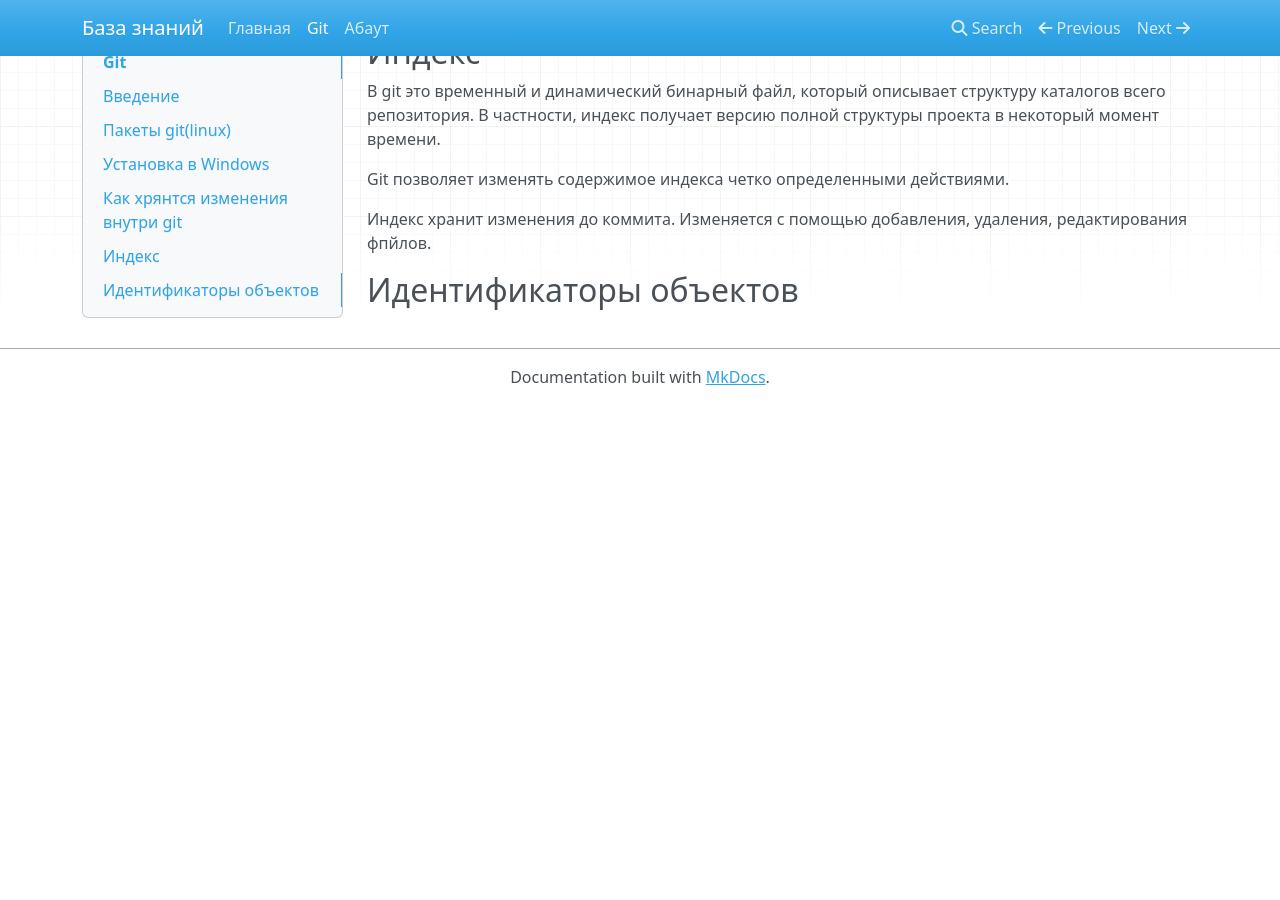
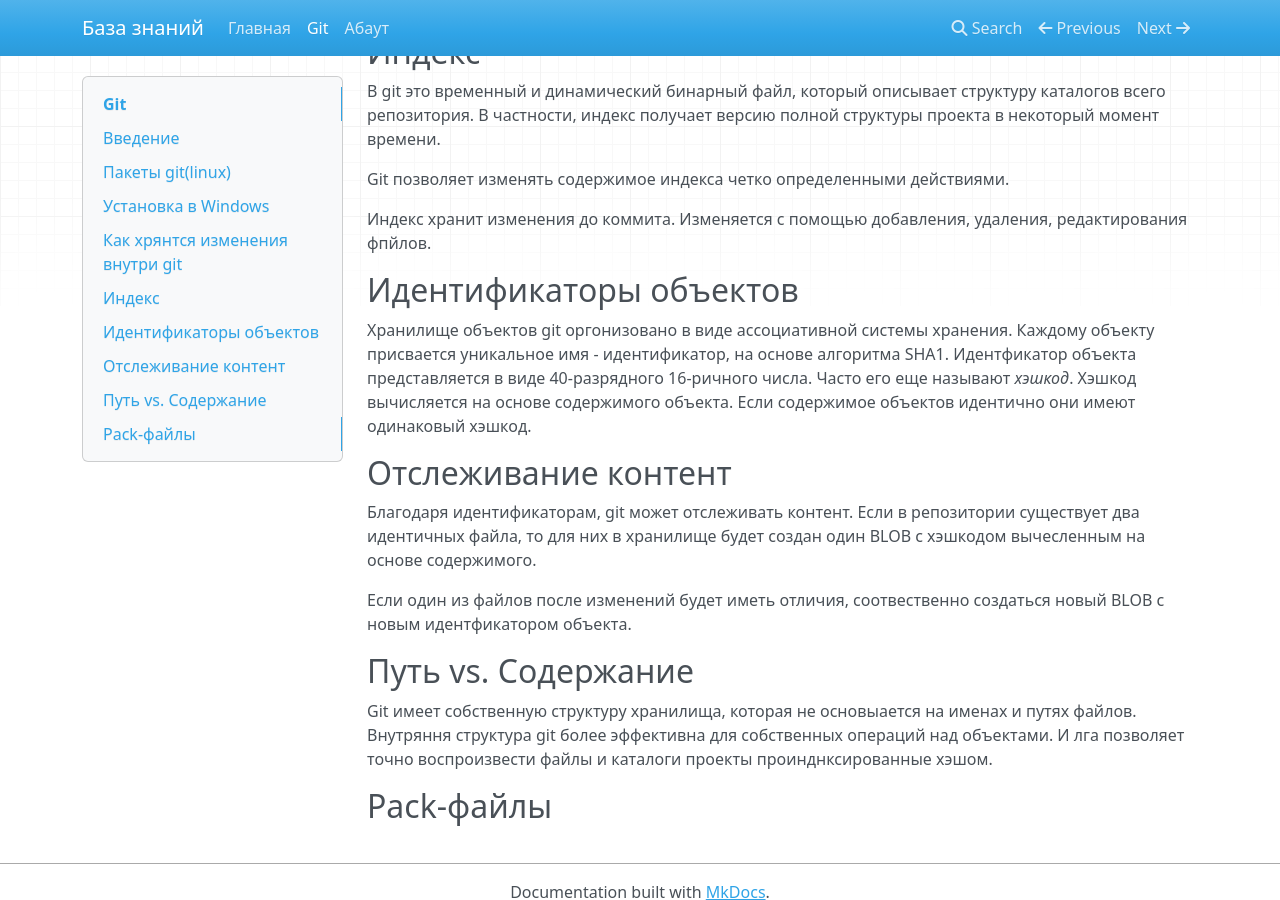
Before and after one commit to AMaslyakov/knowledge_base, an MkDocs documentation site: the page built from docs/git.md, in a window 1280 px wide and 900 px high, scrolled down 1307 px. Built offline with MkDocs 1.6.1, drawn with Linux system fonts in a browser that asks for light colours; nearby versions of some CDN libraries; before the commit the page ends 1712 px from its top, so only the background shows below that.

Commit message:
Идентификаторы git

```diff
--- a/docs/git.md
+++ b/docs/git.md
@@ -65,3 +65,17 @@ Git позволяет изменять содержимое индекса че
 Изменяется с помощью добавления, удаления, редактирования фпйлов.
 
 ## Идентификаторы объектов
+
+Хранилище объектов git оргонизовано в виде ассоциативной системы хранения. Каждому объекту присвается уникальное имя - идентификатор, на основе алгоритма SHA1. Идентфикатор объекта представляется в виде 40-разрядного 16-ричного числа. Часто его еще называют _хэшкод_.
+Хэшкод вычисляется на основе содержимого объекта. Если содержимое объектов идентично они имеют одинаковый хэшкод.
+
+## Отслеживание контент
+Благодаря идентификаторам, git может отслеживать контент. Если в репозитории существует два идентичных файла, то для них в хранилище будет создан один BLOB с хэшкодом вычесленным на основе содержимого.
+
+Если один из файлов после изменений будет иметь отличия, соотвественно создаться новый BLOB с новым идентфикатором объекта.
+
+## Путь vs. Содержание
+
+Git имеет собственную структуру хранилища, которая не основыается на именах и путях файлов. Внутряння структура git более эффективна для собственных операций над объектами. И лга позволяет точно воспроизвести файлы и каталоги проекты проинднксированные хэшом.
+
+## Pack-файлы
```
